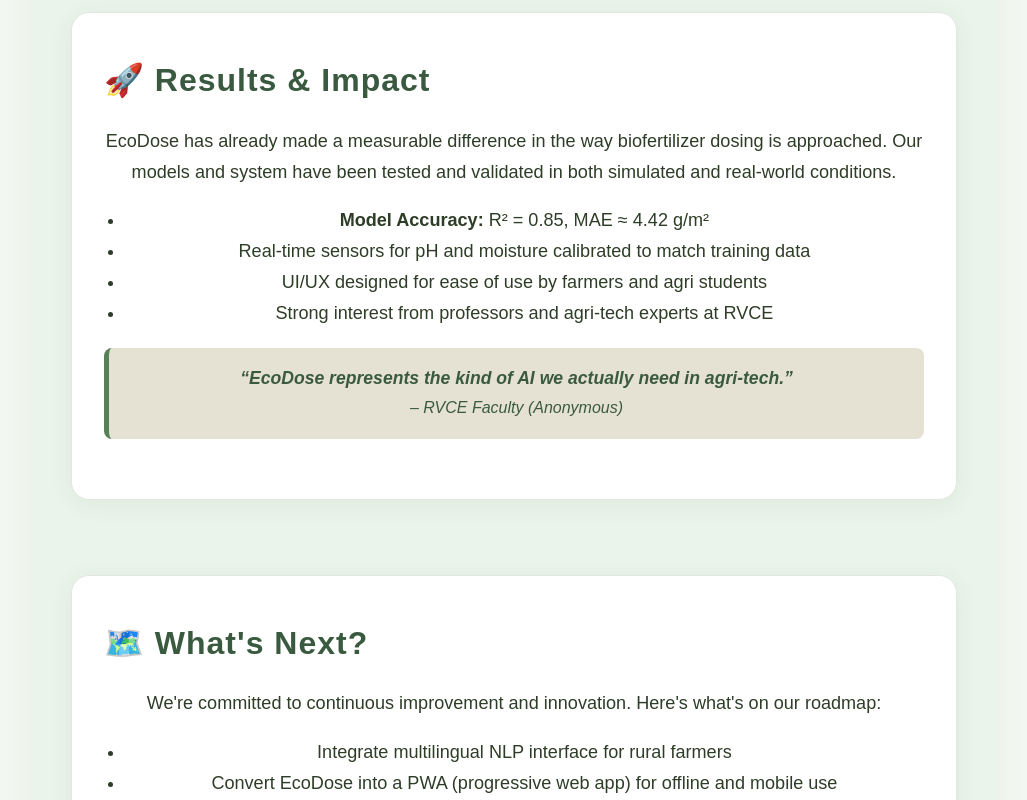
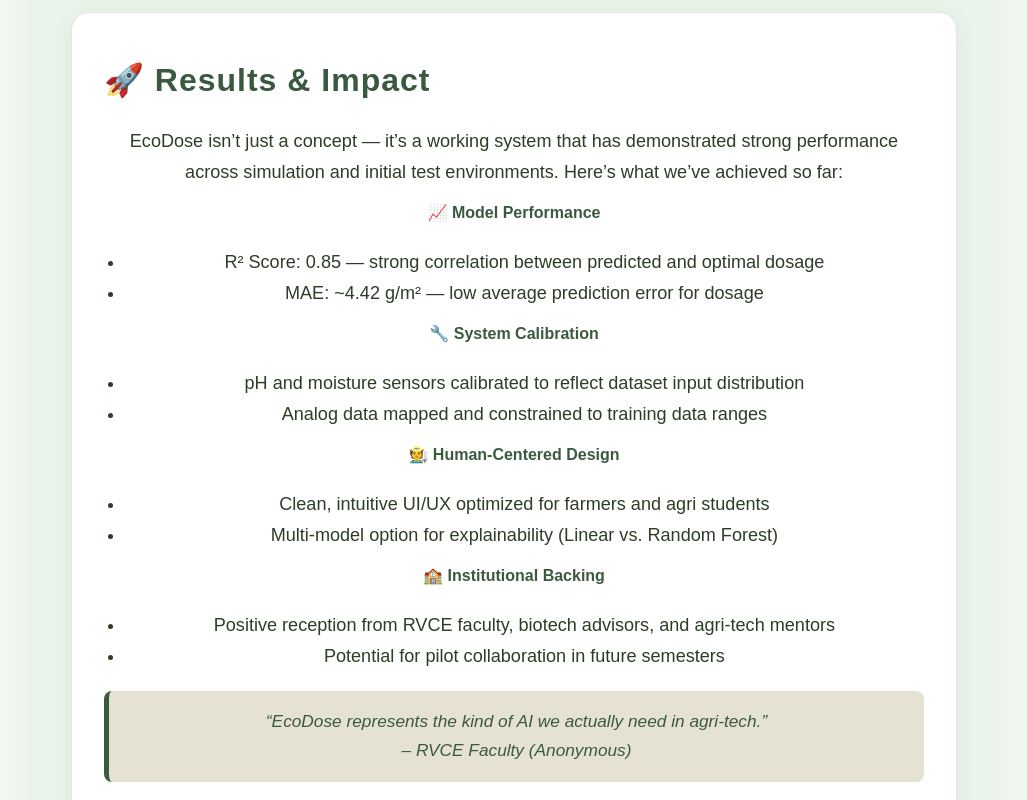
Before and after one commit to varunaditya27/EcoDose, a React (Vite) app in the folder web-app/frontend/: page / in a window 1280 px wide. Shown: the part 4740-5540 px from the top of the page, without its empty margins (126-1153 px from the left). Built offline with nearby package versions, Linux system fonts and the light colour scheme.

Commit message:
Revise ResultsAndImpact component to enhance presentation of EcoDose's achievements, including detailed sections on model performance, system calibration, human-centered design, and institutional backing.

```diff
--- a/web-app/frontend/src/components/ResultsAndImpact.jsx
+++ b/web-app/frontend/src/components/ResultsAndImpact.jsx
@@ -1,18 +1,42 @@
 import React from 'react';
 
 const ResultsAndImpact = () => (
-  <div className="about-card">
+  <div className="about-card results-impact">
     <h2>🚀 Results & Impact</h2>
+
     <p>
-      EcoDose has already made a measurable difference in the way biofertilizer dosing is approached. Our models and system have been tested and validated in both simulated and real-world conditions.
+      EcoDose isn’t just a concept — it’s a working system that has demonstrated strong performance across simulation and initial test environments. Here’s what we’ve achieved so far:
     </p>
-    <ul>
-      <li><b>Model Accuracy:</b> R² = 0.85, MAE ≈ 4.42 g/m²</li>
-      <li>Real-time sensors for pH and moisture calibrated to match training data</li>
-      <li>UI/UX designed for ease of use by farmers and agri students</li>
-      <li>Strong interest from professors and agri-tech experts at RVCE</li>
+
+    <h4>📈 Model Performance</h4>
+    <ul className="custom-list">
+      <li><span className="list-title">R² Score:</span> 0.85 — strong correlation between predicted and optimal dosage</li>
+      <li><span className="list-title">MAE:</span> ~4.42 g/m² — low average prediction error for dosage</li>
     </ul>
-    <blockquote style={{fontWeight:600, fontSize:'1.1rem', color:'#3a5a40', borderLeft:'5px solid #588157'}}>“EcoDose represents the kind of AI we actually need in agri-tech.”<br /><span style={{fontWeight:400, fontSize:'1rem'}}>– RVCE Faculty (Anonymous)</span></blockquote>
+
+    <h4>🔧 System Calibration</h4>
+    <ul className="custom-list">
+      <li>pH and moisture sensors calibrated to reflect dataset input distribution</li>
+      <li>Analog data mapped and constrained to training data ranges</li>
+    </ul>
+
+    <h4>🧑‍🌾 Human-Centered Design</h4>
+    <ul className="custom-list">
+      <li>Clean, intuitive UI/UX optimized for farmers and agri students</li>
+      <li>Multi-model option for explainability (Linear vs. Random Forest)</li>
+    </ul>
+
+    <h4>🏫 Institutional Backing</h4>
+    <ul className="custom-list">
+      <li>Positive reception from RVCE faculty, biotech advisors, and agri-tech mentors</li>
+      <li>Potential for pilot collaboration in future semesters</li>
+    </ul>
+
+    <blockquote className="eco-quote">
+      “EcoDose represents the kind of AI we actually need in agri-tech.”
+      <br />
+      <span className="eco-quote-source">– RVCE Faculty (Anonymous)</span>
+    </blockquote>
   </div>
 );
 
```
